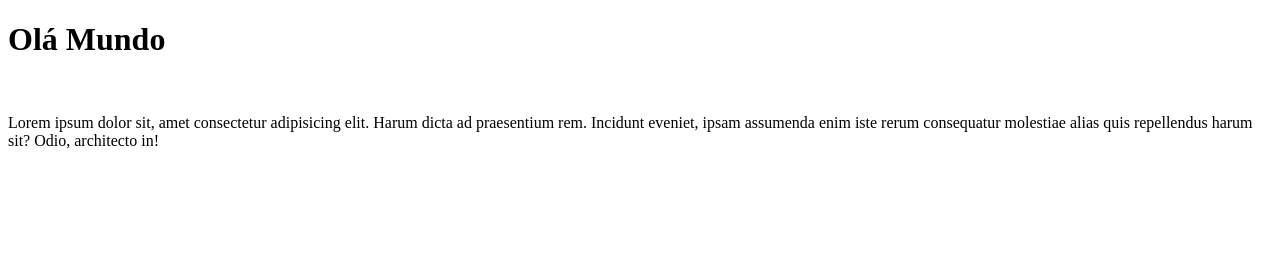
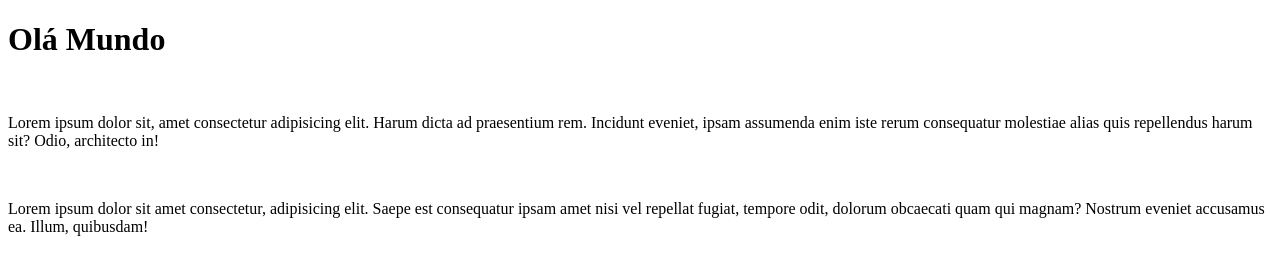
Before and after one commit to rickcoelh0/rick-code, a plain HTML site: page Site-exemplo/Index.html in a window 1280 px wide. Drawn offline with Linux system fonts and the light colour scheme.

Commit message:
adicionei um parágrafo

```diff
--- a/Site-exemplo/Index.html
+++ b/Site-exemplo/Index.html
@@ -9,5 +9,7 @@
     <h1>Olá Mundo</h1>
     <br>
     <p>Lorem ipsum dolor sit, amet consectetur adipisicing elit. Harum dicta ad praesentium rem. Incidunt eveniet, ipsam assumenda enim iste rerum consequatur molestiae alias quis repellendus harum sit? Odio, architecto in!</p>
+    <br>
+    <p>Lorem ipsum dolor sit amet consectetur, adipisicing elit. Saepe est consequatur ipsam amet nisi vel repellat fugiat, tempore odit, dolorum obcaecati quam qui magnam? Nostrum eveniet accusamus ea. Illum, quibusdam!</p>
 </body>
 </html>
```
